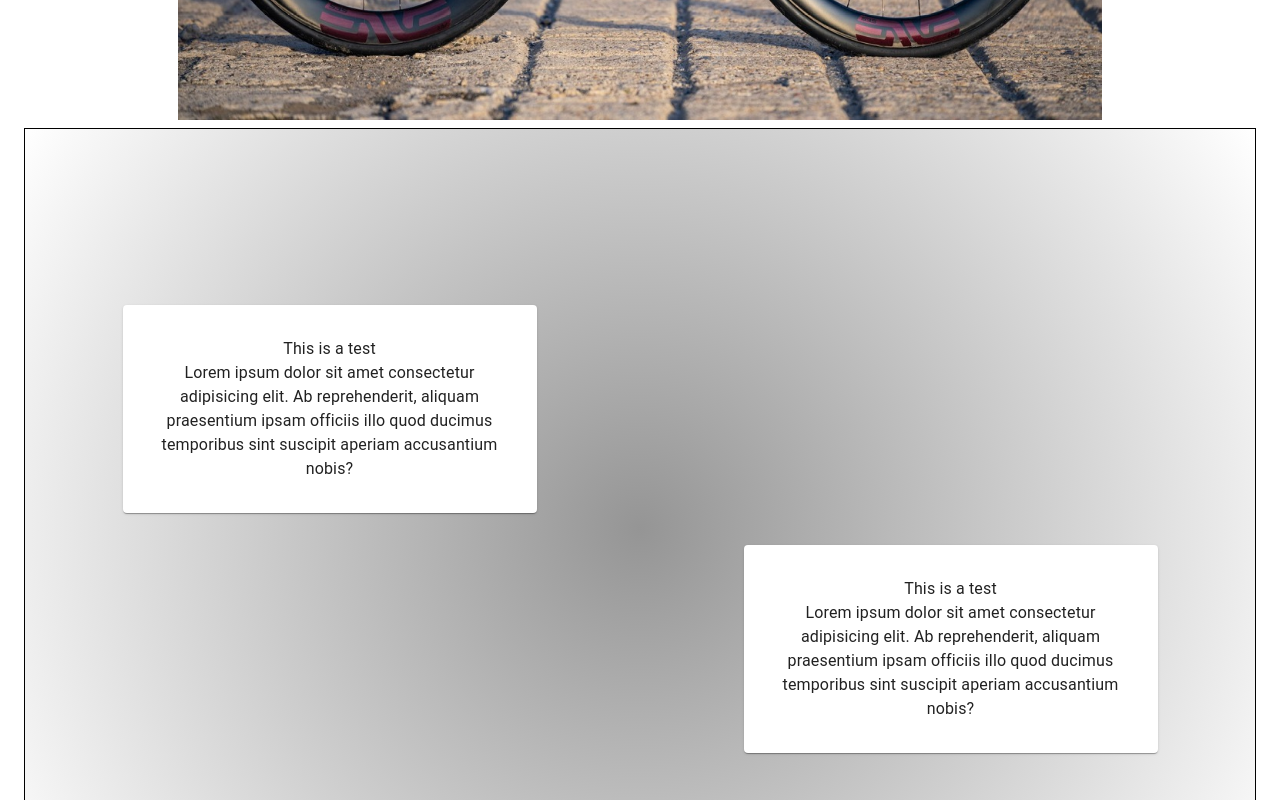
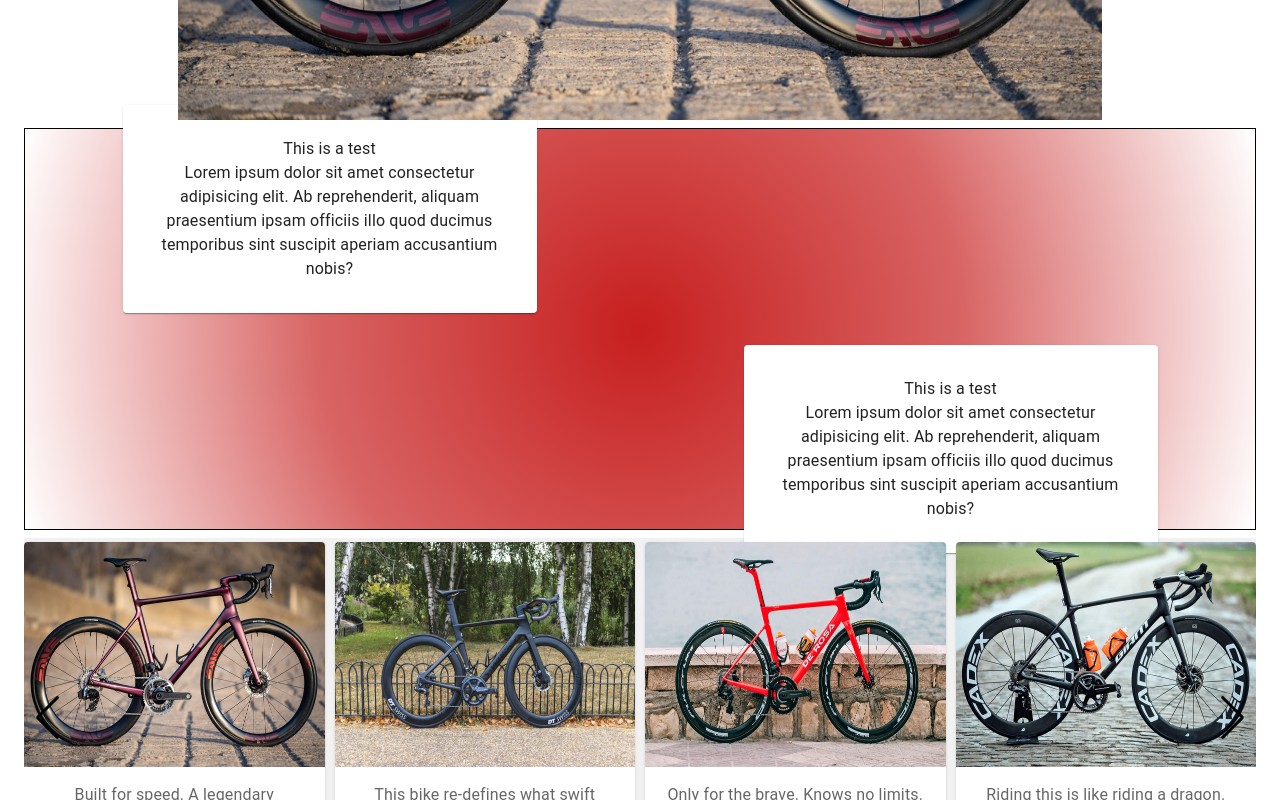
Before and after one commit to samouchka1/coolbikes, a React (Create React App) app: page /road in a window 1280 px wide. Shown: the part 660-1460 px from the top of the page. Built offline with nearby package versions, Linux system fonts and the light colour scheme; the HTML template or start-up script is replaced by a standard one.

Commit message:
lifted state

```diff
--- a/src/App.css
+++ b/src/App.css
@@ -31,8 +31,6 @@
     aspect-ratio: 1/2;
   }
 }
-
-
 
 
 /*ANIMISTA EFFECTS */
--- a/src/App.js
+++ b/src/App.js
@@ -15,7 +15,6 @@ import Road from './components/Road';
 import About from './components/About';
 import Footer from './components/Footer';
 import CardSlider from './components/CardSlider';
-import Banner from './components/Banner';
 
 function App() {
 
@@ -33,7 +32,6 @@ function App() {
             <Route path="/road" element={<Road />} />
             <Route path="/about" element={<About />} />
           </Routes>
-          <Banner /> {/*this will be a module */}
           <CardSlider />
           <Footer />
         </Router>
--- a/src/components/CardSlider.js
+++ b/src/components/CardSlider.js
@@ -18,7 +18,7 @@ import {
     HashNavigation
 } from "swiper";
 
-import "../App.css"
+import "../App.css";
 import "swiper/css";
 import "swiper/css/navigation";
 
@@ -32,13 +32,13 @@ const slideStyles = {
     display: 'flex'
 }
 
+export const allBikes = [
+    ...roadBikes,
+    ...gravelBikes,
+    ...fixedGearBikes
+]
+
 const CardSlider = () => {
-
-    const allBikes = [
-        ...roadBikes,
-        ...gravelBikes,
-        ...fixedGearBikes
-    ]
 
   return (
     <Container maxWidth={false} sx={{marginTop: '.5rem'}}>
--- a/src/components/FixedGear.js
+++ b/src/components/FixedGear.js
@@ -21,10 +21,11 @@ import {
   HashNavigation //test
 } from "swiper";
 
+import Banner from './module/Banner';
+
 import "../App.css"
 import "swiper/css";
 import "swiper/css/navigation";
-
 
 export const fixedGearBikes = [
   {
@@ -58,7 +59,10 @@ const slideStyles = {
   height: 'auto',
 }
 
+
 const FixedGear = () => {
+
+  const [ section, setSection ] = React.useState('radial-gradient(circle, rgba(31,45,199,1) 0%, rgba(100,107,216,1) 50%, rgba(255,255,255,1) 100%)');
 
   const [ hide, setHide ] = useState(false);
   const toggleClick =() => {
@@ -66,10 +70,11 @@ const FixedGear = () => {
   }
 
   return (
+    <>
     <Container maxWidth={false}>
       <Box sx={{backgroundColor: 'background.default'}}>
         <Swiper
-          modules={[Navigation, HashNavigation]}
+          modules={[Navigation, HashNavigation]} //test
           navigation={true}
           hashNavigation={{ //test
             watchState: true,
@@ -211,6 +216,13 @@ const FixedGear = () => {
         </Swiper>
       </Box>
     </Container>
+
+
+    <Banner section={section} setSection={setSection} />
+
+
+    </>
+
   )
 }
 
--- a/src/components/Gravel.js
+++ b/src/components/Gravel.js
@@ -19,6 +19,8 @@ import React, {
   import {
     Navigation
 } from "swiper";
+
+import Banner from './module/Banner';
 
   import "../App.css"
   import "swiper/css";
@@ -59,12 +61,15 @@ import React, {
 
   const Gravel = () => {
 
+    const [ section, setSection ] = React.useState('radial-gradient(circle, rgba(33,199,31,1) 0%, rgba(102,216,100,1) 50%, rgba(255,255,255,1) 100%)');
+
     const [ hide, setHide ] = useState(false);
     const toggleClick =() => {
       setHide(!hide)
     }
 
     return (
+      <>
       <Container maxWidth={false}>
         <Box sx={{backgroundColor: 'background.default'}}>
           <Swiper
@@ -207,6 +212,10 @@ import React, {
           </Swiper>
         </Box>
       </Container>
+
+      <Banner section={section} setSection={setSection} />
+
+      </>
     )
   }
 
--- a/src/components/Road.js
+++ b/src/components/Road.js
@@ -24,6 +24,9 @@ import React, {
   import "swiper/css";
   import "swiper/css/pagination";
   import "swiper/css/navigation";
+
+
+import Banner from './module/Banner';
 
 
   export const roadBikes = [
@@ -60,12 +63,15 @@ import React, {
 
   const Road = () => {
 
+    const [ section, setSection ] = React.useState('radial-gradient(circle, rgba(199,31,31,1) 0%, rgba(216,100,100,1) 50%, rgba(255,255,255,1) 100%)');
+
     const [ hide, setHide ] = useState(false);
     const toggleClick =() => {
       setHide(!hide)
     }
 
     return (
+      <>
       <Container maxWidth={false}>
         <Box sx={{backgroundColor: 'background.default'}}>
           <Swiper
@@ -207,6 +213,12 @@ import React, {
           </Swiper>
         </Box>
       </Container>
+
+
+      <Banner section={section} setSection={setSection} />
+
+
+      </>
     )
   }
 
--- a/src/components/Banner.js
+++ b/src/components/module/Banner.js
@@ -3,27 +3,32 @@ import {
     Container,
     Box,
     Typography,
-    Paper
+    Paper,
+    // Button
 } from '@mui/material';
 import { Slide } from "react-awesome-reveal";
 
-const Banner = () => {
+
+const Banner = ({section}) => {
+
+
   return (
     <Container maxWidth={false} sx={{margin: '.50rem 0'}}>
-        <Box sx={{
-            display: 'flex',
-            alignItems: 'center',
-            justifyContent: 'center',
-            margin: 'auto',
-            height: '100vh',
-            border: 'black 1px solid', //test
-            background: 'radial-gradient(circle, rgba(149,149,149,1) 0%, rgba(255,255,255,1) 100%)'
+        <Box
+            sx={{
+                display: 'flex',
+                alignItems: 'center',
+                justifyContent: 'center',
+                margin: 'auto',
+                height: '50vh',
+                border: 'black 1px solid', //test
+                background: `${section}` // lifted state from FixedGear / Gravel / Road
         }}>
             <Box sx={{
                 display: 'flex',
                 flexDirection: 'column',
             }}>
-                <Slide direction="left" delay="50" triggerOnce>
+                <Slide direction="left" delay="20" triggerOnce>
                     <Paper sx={{
                         margin: '1rem 0',
                         padding: '2rem',
@@ -53,7 +58,7 @@ const Banner = () => {
                     </Paper>
                 </Slide>
 
-                <Slide direction="right" delay="80" triggerOnce>
+                <Slide direction="right" triggerOnce>
                     <Paper sx={{
                         margin: '1rem 0',
                         padding: '2rem',
```
